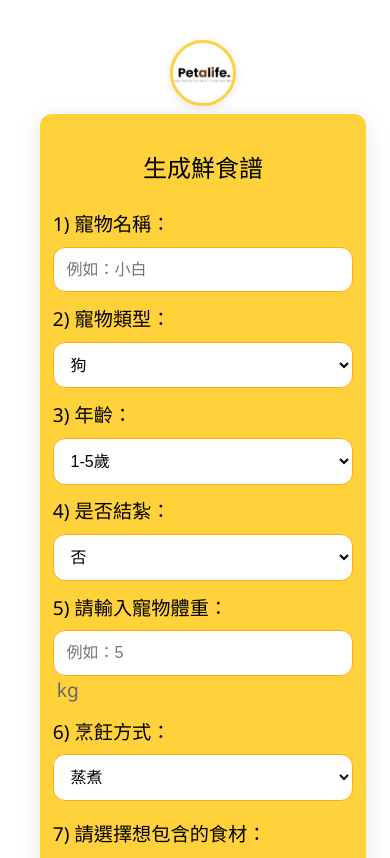
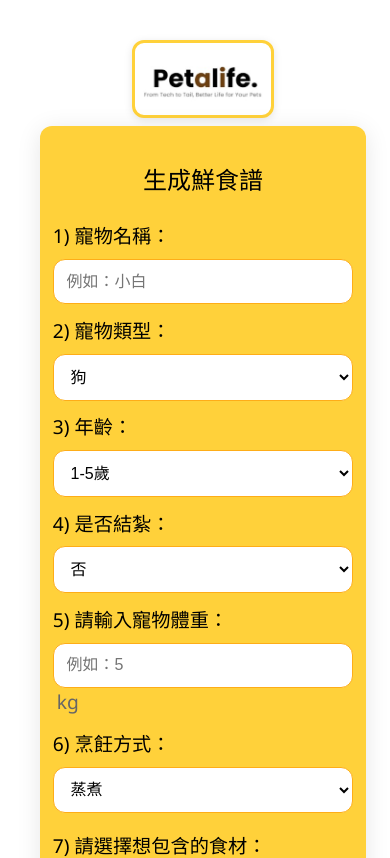
Before and after one commit to petalife/pet_food_calculator, a React (Vite) app: page / in a window 390 px wide. Shown: the top 858 px of the page. Built offline with nearby package versions, Linux system fonts and the light colour scheme.

Commit message:
Fix hamburger icon appearance and company logo display - show full logo instead of circular crop

```diff
--- a/src/App.css
+++ b/src/App.css
@@ -370,13 +370,15 @@ h2 {
 }
 
 .company-icon {
-  width: 120px;
-  height: 120px;
+  width: auto;
+  height: auto;
+  max-width: 200px;
+  max-height: 120px;
   margin: 2rem auto 1.5rem auto;
   display: flex;
   align-items: center;
   justify-content: center;
-  border-radius: 50%;
+  border-radius: 12px;
   overflow: hidden;
   box-shadow: 0 2px 8px rgba(0, 0, 0, 0.1);
   transition: transform 0.2s;
@@ -384,13 +386,15 @@ h2 {
   position: relative;
   background: white;
   border: 3px solid #FFD13A;
+  padding: 1rem;
 }
 
 .company-icon img {
-  width: 90%;
-  height: 90%;
+  max-width: 100%;
+  max-height: 100%;
+  width: auto;
+  height: auto;
   object-fit: contain;
-  border-radius: 50%;
 }
 
 .result-container p {
@@ -633,14 +637,17 @@ h2 {
 
   /* Company icon smaller and centered */
   .company-icon {
-    width: 80px;
-    height: 80px;
+    max-width: 160px;
+    max-height: 80px;
     margin: 1rem auto;
+    padding: 0.8rem;
   }
 
   .company-icon img {
-    width: 100%;
-    height: 100%;
+    max-width: 100%;
+    max-height: 100%;
+    width: auto;
+    height: auto;
   }
 
   /* Cooking advice responsive - moved to bottom on mobile */
@@ -724,14 +731,17 @@ h2 {
   }
 
   .company-icon {
-    width: 60px;
-    height: 60px;
+    max-width: 120px;
+    max-height: 60px;
     margin: 0.5rem auto;
+    padding: 0.5rem;
   }
 
   .company-icon img {
-    width: 100%;
-    height: 100%;
+    max-width: 100%;
+    max-height: 100%;
+    width: auto;
+    height: auto;
   }
 }
 
@@ -765,9 +775,9 @@ h2 {
 
 .hamburger-line {
   width: 100%;
-  height: 3px;
+  height: 2px;
   background: #000000;
-  border-radius: 2px;
+  border-radius: 1px;
   transition: all 0.3s ease;
 }
 
```
